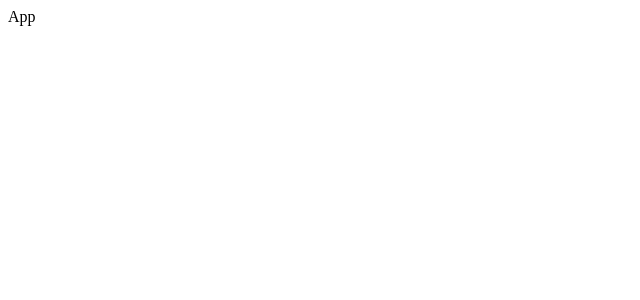
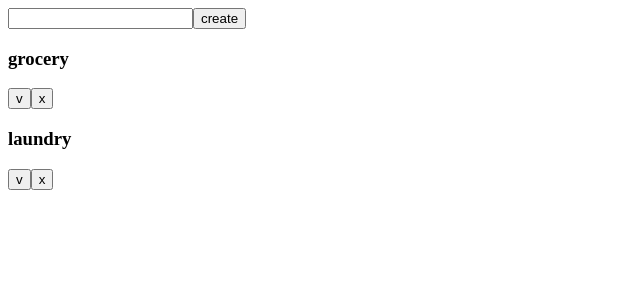
Before and after one commit to andrewkykoo/react, a React app: page / in a window 1280 px wide. Shown: the top 300 px of the page, without its empty margins (0-640 px from the left). Built offline with nearby package versions, Linux system fonts and the light colour scheme.

Commit message:
arrange components and add elements

```diff
--- a/src/App.js
+++ b/src/App.js
@@ -1,8 +1,13 @@
 import React from 'react';
 import './App.css';
+import TodoList from './todos/TodoList.js';
 
 const App = () => {
-  return <div>App</div>;
+  return (
+    <div>
+      <TodoList />
+    </div>
+  );
 };
 
 export default App;
--- a/src/todos/TodoList.js
+++ b/src/todos/TodoList.js
@@ -1,11 +1,13 @@
 import React from 'react';
 import TodoListItem from './TodoListItem';
+import NewTodoForm from './NewTodoForm';
 
-const TodoList = ({ todos }) => {
+const TodoList = ({ todos = [{ text: 'grocery' }, { text: 'laundry' }] }) => {
   return (
     <div>
-      {todos.map((todo) => (
-        <TodoListItem todo={todo} />
+      <NewTodoForm />
+      {todos.map((todo, index) => (
+        <TodoListItem todo={todo} key={index} />
       ))}
     </div>
   );
--- a/src/todos/TodoListItem.js
+++ b/src/todos/TodoListItem.js
@@ -1,8 +1,8 @@
 import React from 'react';
 
-const TodoListItem = ({ todo }) => {
+const TodoListItem = ({ todo, id }) => {
   return (
-    <div>
+    <div key={id}>
       <h3>{todo.text}</h3>
       <div>
         <button>v</button>
```
